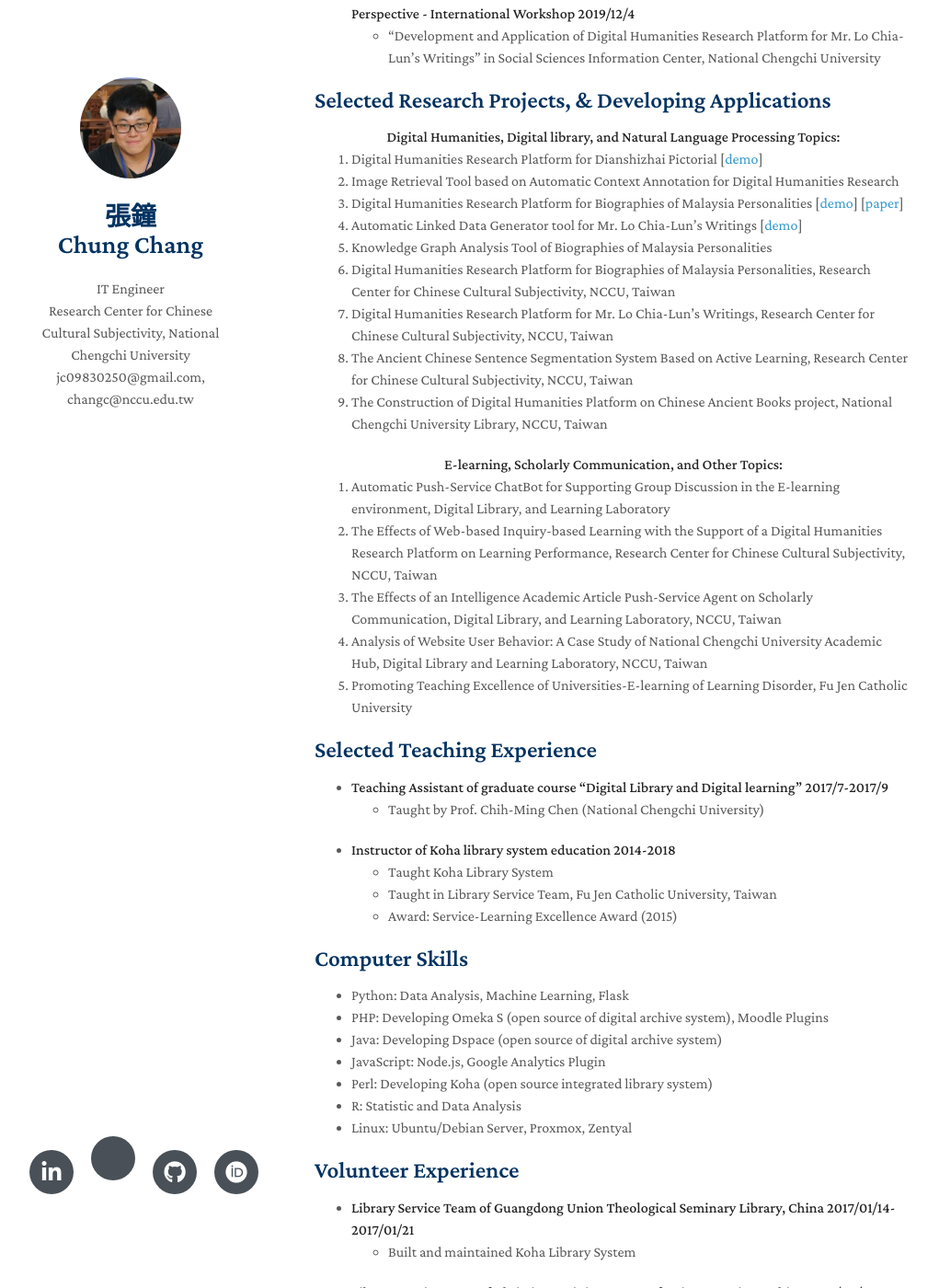
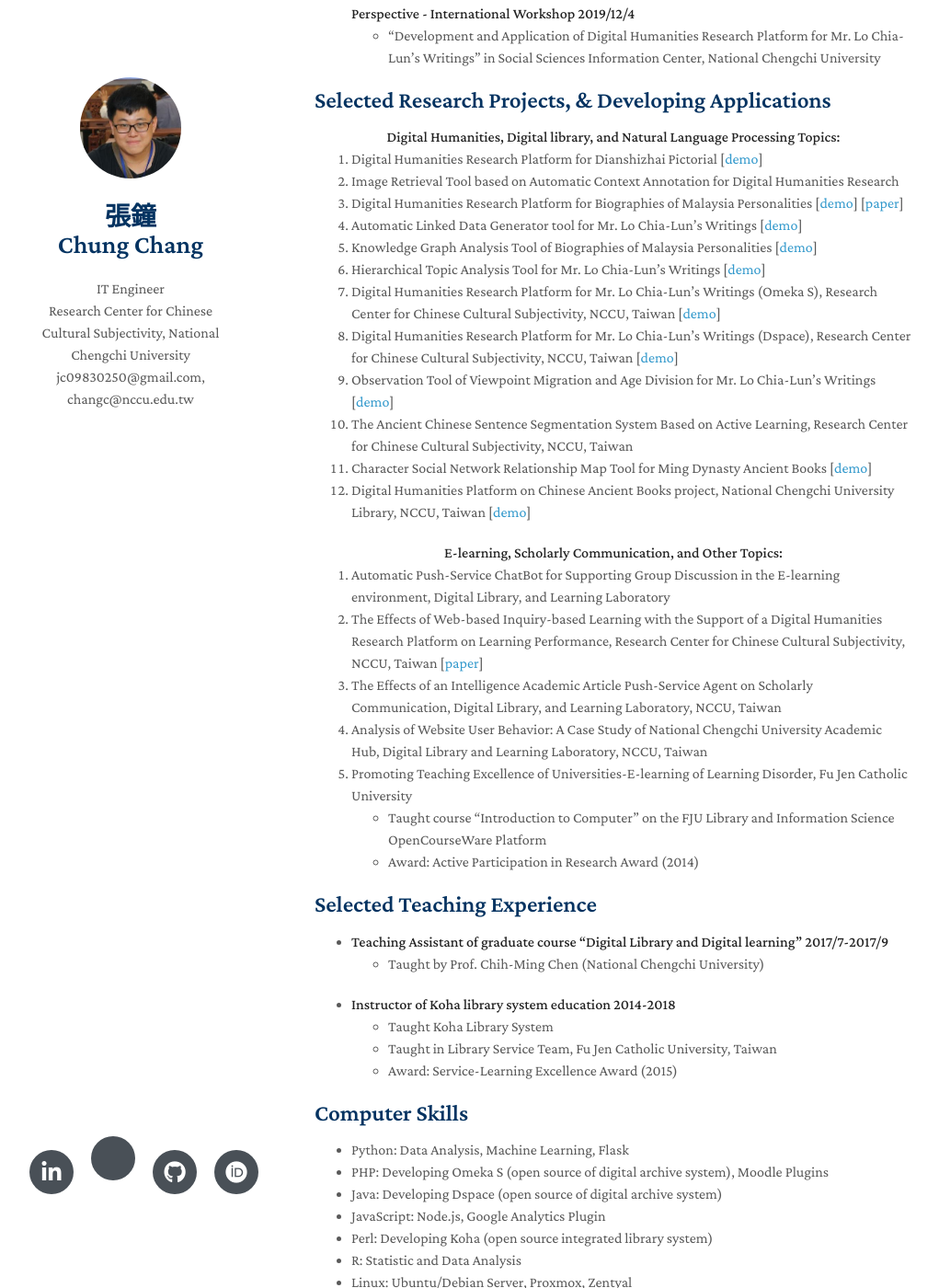
Before and after one commit to jc9830250/jc9830250.github.io, a Jekyll site: the page built from index.md, in a window 1280 px wide and 1400 px high, scrolled down 2683 px. Shown: the whole window at 92% size, without its empty margins (128-1149 px from the left). Built offline with Jekyll 4.4.1, drawn with Linux system fonts in a browser that asks for light colours; nearby versions of some CDN libraries; a style sheet for code colours, icons or effects is not loaded; our own code applies the rules of GitHub Pages for plain Markdown files.

Commit message:
Update index.md

```diff
--- a/index.md
+++ b/index.md
@@ -70,19 +70,24 @@ Digital Library, Digital Humanities, Information Organization, Natural Language
 3. Image Retrieval Tool based on Automatic Context Annotation for Digital Humanities Research
 4. Digital Humanities Research Platform for Biographies of Malaysia Personalities [[demo](http://ccstwlib.ccstw.nccu.edu.tw/){:target="_blank"}] [[paper](https://doi.org/10.1108/EL-01-2022-0007){:target="_blank"}]
 5. Automatic Linked Data Generator tool for Mr. Lo Chia-Lun's Writings [[demo](http://lo-ccstw-omekas.ccstw.nccu.edu.tw/s/lo/page/linkdata){:target="_blank"}]
-6. Knowledge Graph Analysis Tool of Biographies of Malaysia Personalities
-7. Digital Humanities Research Platform for Biographies of Malaysia Personalities, Research Center for Chinese Cultural Subjectivity, NCCU, Taiwan
-8. Digital Humanities Research Platform for Mr. Lo Chia-Lun's Writings, Research Center for Chinese Cultural Subjectivity, NCCU, Taiwan
-9. The Ancient Chinese Sentence Segmentation System Based on Active Learning, Research Center for Chinese Cultural Subjectivity, NCCU, Taiwan
-10. The Construction of Digital Humanities Platform on Chinese Ancient Books project, National Chengchi University Library, NCCU, Taiwan
+6. Knowledge Graph Analysis Tool of Biographies of Malaysia Personalities [[demo](http://ccstwlib.ccstw.nccu.edu.tw/s/malaysiaperson/page/knowledgegraph){:target="_blank"}]
+7. Hierarchical Topic Analysis Tool for Mr. Lo Chia-Lun's Writings [[demo](http://athtte.ccstw.nccu.edu.tw/hldaindex){:target="_blank"}]
+8.  Digital Humanities Research Platform for Mr. Lo Chia-Lun's Writings (Omeka S), Research Center for Chinese Cultural Subjectivity, NCCU, Taiwan [[demo](http://lo-ccstw-omekas.ccstw.nccu.edu.tw){:target="_blank"}]
+9. Digital Humanities Research Platform for Mr. Lo Chia-Lun's Writings (Dspace), Research Center for Chinese Cultural Subjectivity, NCCU, Taiwan [[demo](http://lcl.ccstw.nccu.edu.tw/){:target="_blank"}]
+10. Observation Tool of Viewpoint Migration and Age Division for Mr. Lo Chia-Lun's Writings [[demo](http://dev-lo.ccstw.nccu.edu.tw/){:target="_blank"}]
+11. The Ancient Chinese Sentence Segmentation System Based on Active Learning, Research Center for Chinese Cultural Subjectivity, NCCU, Taiwan
+12. Character Social Network Relationship Map Tool for Ming Dynasty Ancient Books [[demo](http://ming.ncl.edu.tw/socialnetwork?viewer=116){:target="_blank"}]
+13. Digital Humanities Platform on Chinese Ancient Books project, National Chengchi University Library, NCCU, Taiwan [[demo](http://ming.lib.nccu.edu.tw/){:target="_blank"}]
 <center>
 <strong>E-learning, Scholarly Communication, and Other Topics:</strong>
 </center>
 1. Automatic Push-Service ChatBot for Supporting Group Discussion in the E-learning environment, Digital Library, and Learning Laboratory
-2. The Effects of Web-based Inquiry-based Learning with the Support of a Digital Humanities Research Platform on Learning Performance, Research Center for Chinese Cultural Subjectivity, NCCU, Taiwan
+2. The Effects of Web-based Inquiry-based Learning with the Support of a Digital Humanities Research Platform on Learning Performance, Research Center for Chinese Cultural Subjectivity, NCCU, Taiwan  [[paper](./assets/paper/20220706-Pre1.pdf){:target="_blank"}]
 3. The Effects of an Intelligence Academic Article Push-Service Agent on Scholarly Communication, Digital Library, and Learning Laboratory, NCCU, Taiwan
 4. Analysis of Website User Behavior: A Case Study of National Chengchi University Academic Hub, Digital Library and Learning Laboratory, NCCU, Taiwan
 5. Promoting Teaching Excellence of Universities-E-learning of Learning Disorder, Fu Jen Catholic University
+  - Taught course “Introduction to Computer” on the FJU Library and Information Science OpenCourseWare Platform
+  - Award: Active Participation in Research Award (2014)
 
 ## Selected Teaching Experience
 
```
